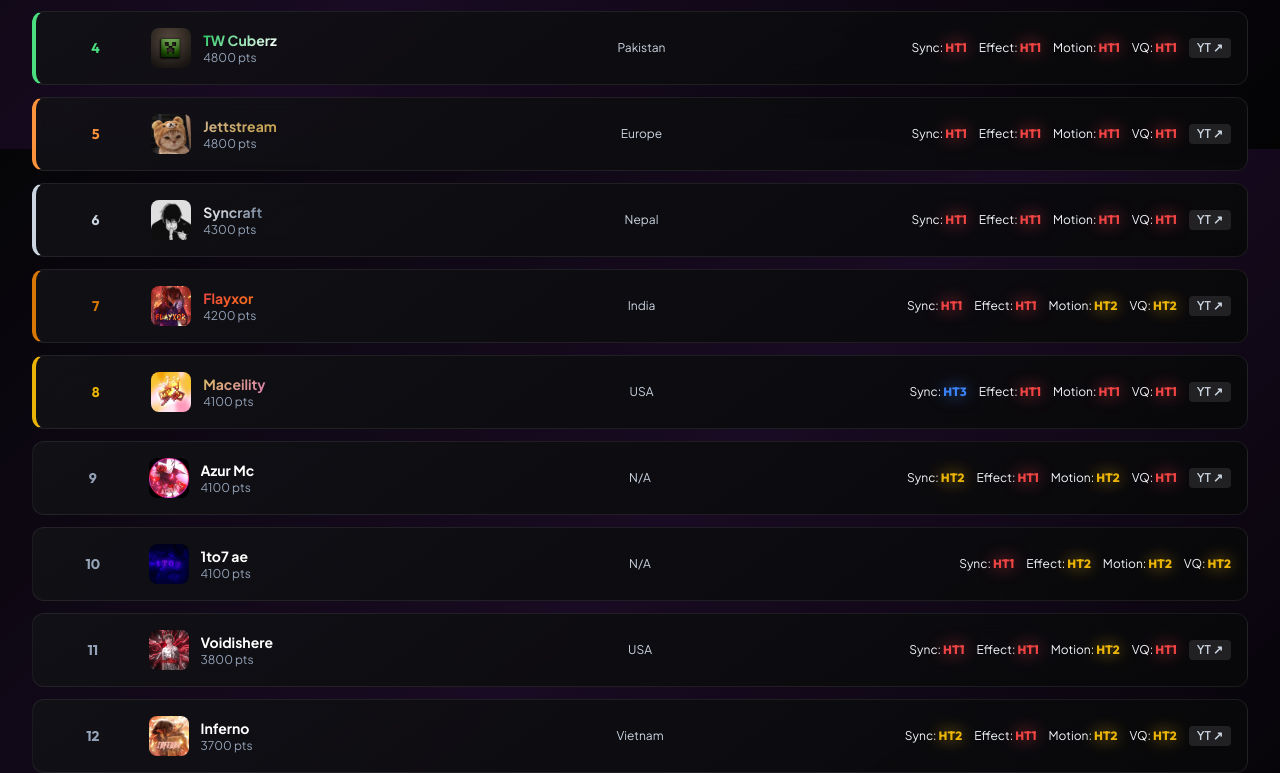
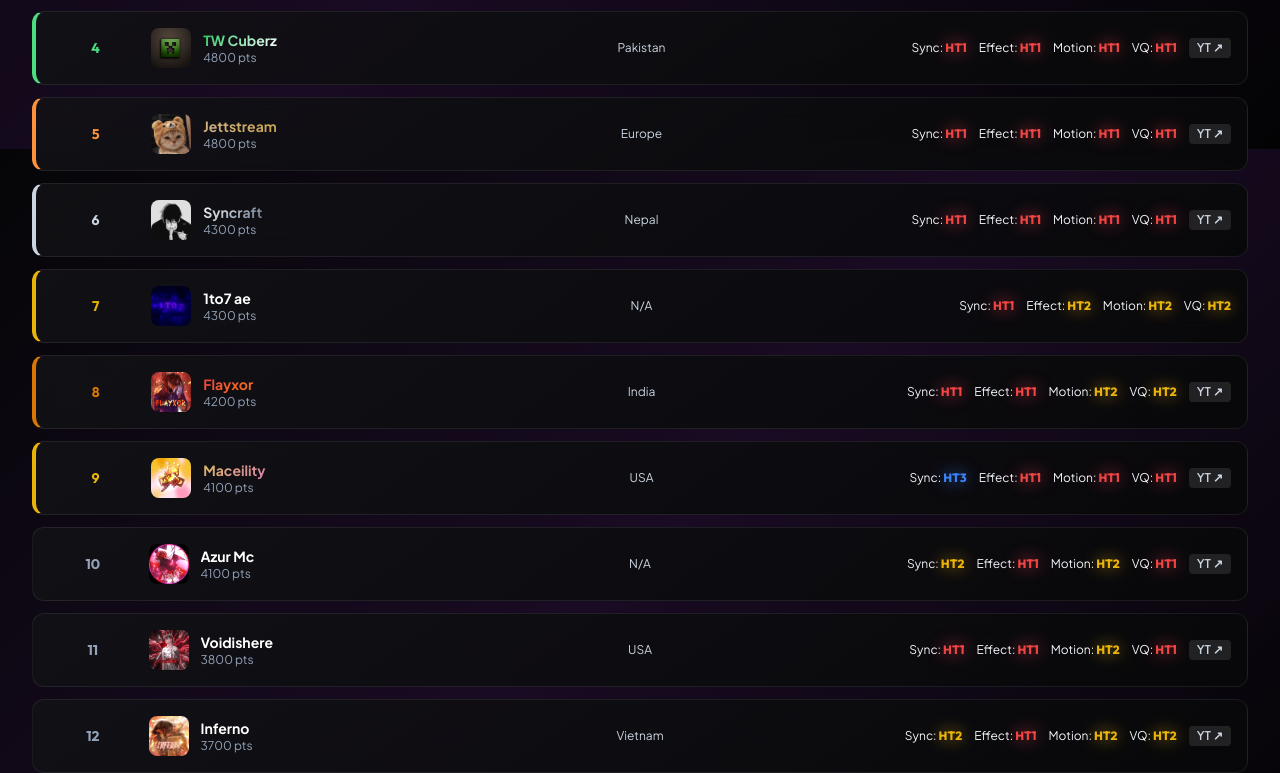
Before and after one commit to sarkerNil/EEtier, a plain HTML site: page index.html in a window 1280 px wide. Shown: the part 1451-2224 px from the top of the page. Drawn offline with nearby package versions, Linux system fonts and the light colour scheme.

Commit message:
Update index.html

```diff
--- a/index.html
+++ b/index.html
@@ -994,7 +994,7 @@
       },
       {
         name: '1to7 ae',
-        points: 4100,
+        points: 4300,
         overallTier: 'HT2',
         region: 'N/A',
         avatar: '1to7.png',
```
